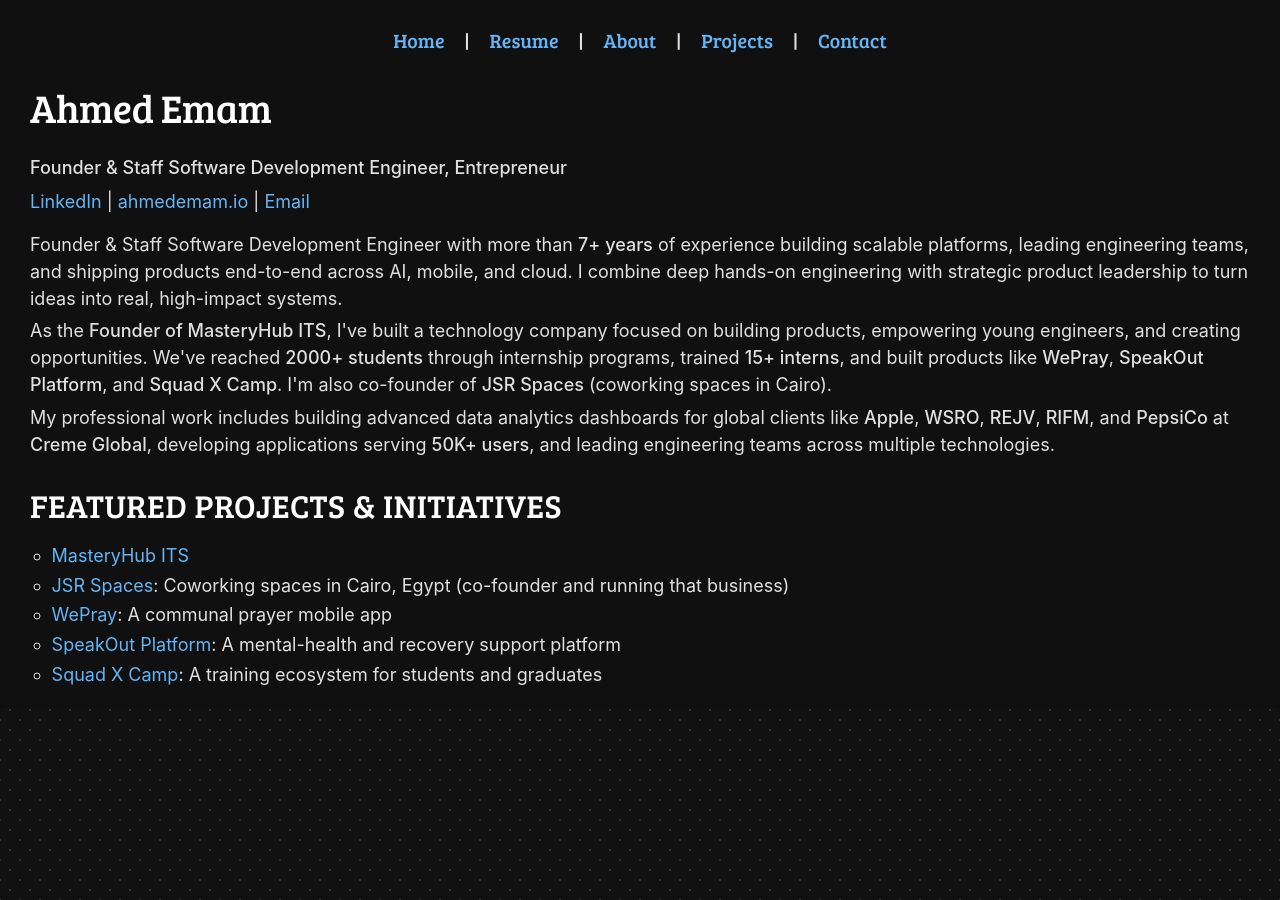
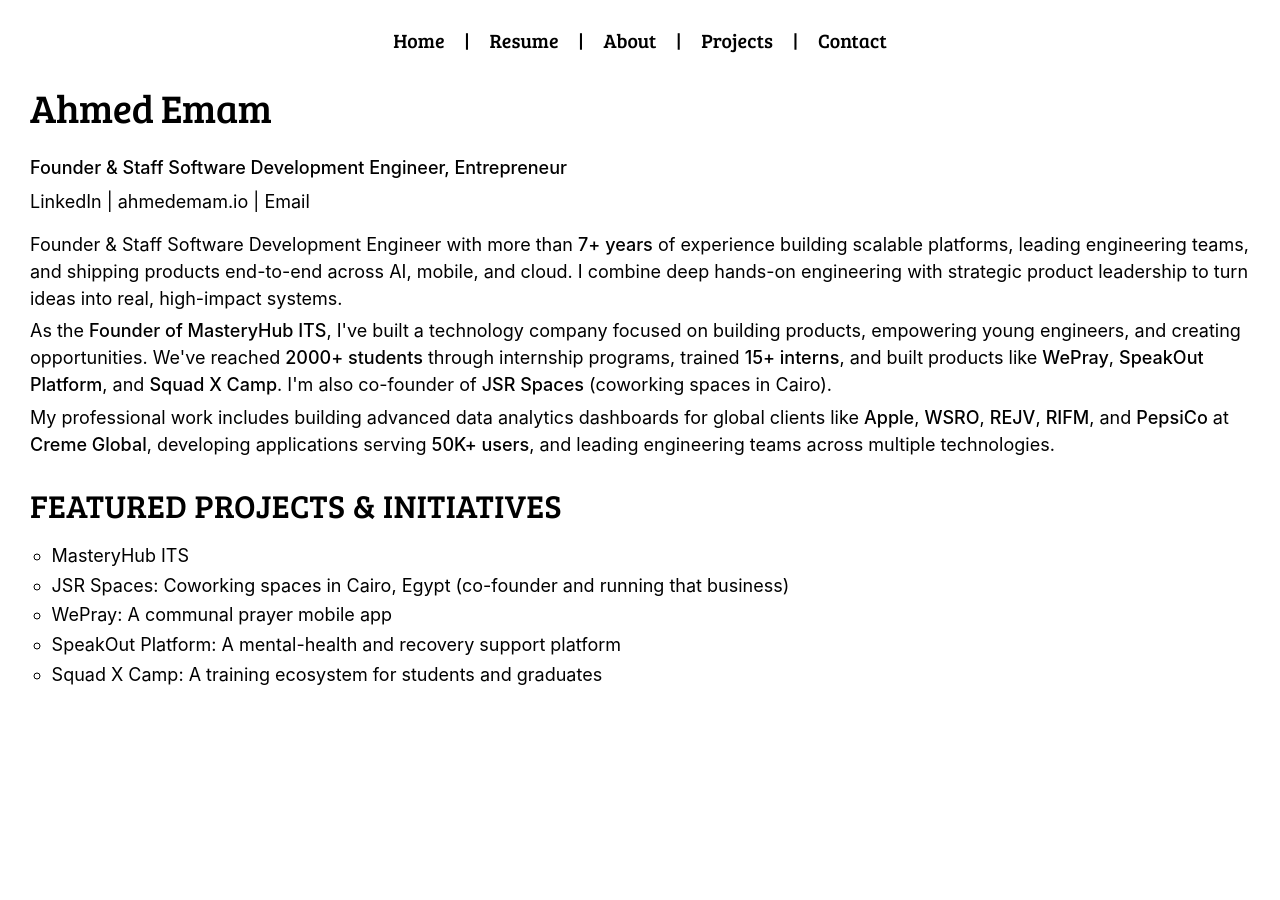
Before and after one commit to ahmedemam/ahmedemam.github.io, a Jekyll site: the page built from index.html, in a window 1280 px wide. Built offline with Jekyll 4.4.1, drawn with Linux system fonts in a browser that asks for light colours.

Commit message:
feat: default to light mode and use flat SVG icons

```diff
--- a/_layouts/default.html
+++ b/_layouts/default.html
@@ -29,9 +29,21 @@
               <img src="{{ site.logo }}" alt="{{ site.title }}" width="200px" height="200px" style="margin: 0 auto">
       <a href="{{ site.baseurl }}/" title="Home" aria-label="Home">{{ site.title | newline_to_br }}</a>
       <br><small>{{ site.tagline }}</small>
-      <button id="theme-toggle" class="theme-toggle" aria-label="Toggle dark mode" style="background: none; border: none; cursor: pointer; font-size: 1.2rem; display: block; margin: 10px auto;">
-        <span id="theme-icon-light">☀️</span>
-        <span id="theme-icon-dark" style="display: none;">🌙</span>
+      <button id="theme-toggle" class="theme-toggle" aria-label="Toggle dark mode" style="background: none; border: none; cursor: pointer; display: block; margin: 10px auto; padding: 5px;">
+        <svg id="theme-icon-light" xmlns="http://www.w3.org/2000/svg" width="24" height="24" viewBox="0 0 24 24" fill="none" stroke="currentColor" stroke-width="2" stroke-linecap="round" stroke-linejoin="round" style="display: block; color: var(--link-color);">
+          <circle cx="12" cy="12" r="5"></circle>
+          <line x1="12" y1="1" x2="12" y2="3"></line>
+          <line x1="12" y1="21" x2="12" y2="23"></line>
+          <line x1="4.22" y1="4.22" x2="5.64" y2="5.64"></line>
+          <line x1="18.36" y1="18.36" x2="19.78" y2="19.78"></line>
+          <line x1="1" y1="12" x2="3" y2="12"></line>
+          <line x1="21" y1="12" x2="23" y2="12"></line>
+          <line x1="4.22" y1="19.78" x2="5.64" y2="18.36"></line>
+          <line x1="18.36" y1="5.64" x2="19.78" y2="4.22"></line>
+        </svg>
+        <svg id="theme-icon-dark" xmlns="http://www.w3.org/2000/svg" width="24" height="24" viewBox="0 0 24 24" fill="none" stroke="currentColor" stroke-width="2" stroke-linecap="round" stroke-linejoin="round" style="display: none; color: var(--link-color);">
+          <path d="M21 12.79A9 9 0 1 1 11.21 3 7 7 0 0 0 21 12.79z"></path>
+        </svg>
       </button>
           </h3>
         </div>
@@ -363,13 +375,17 @@
     const darkIcon = document.getElementById('theme-icon-dark');
     const html = document.documentElement;
 
-    // Check preference - Default to Dark
-    const currentTheme = localStorage.getItem('theme') || 'dark';
+    // Check preference - Default to Light
+    const currentTheme = localStorage.getItem('theme') || 'light';
 
     if (currentTheme === 'dark') {
       html.setAttribute('data-theme', 'dark');
       lightIcon.style.display = 'none';
-      if (darkIcon) darkIcon.style.display = 'inline';
+      if (darkIcon) darkIcon.style.display = 'block';
+    } else {
+      // Ensure icons are correct for initial light mode
+      lightIcon.style.display = 'block';
+      if (darkIcon) darkIcon.style.display = 'none';
     }
 
     if (toggleBtn) {
```
Also changed, not shown: other parts of _layouts/default.html (+2 -2 lines).
